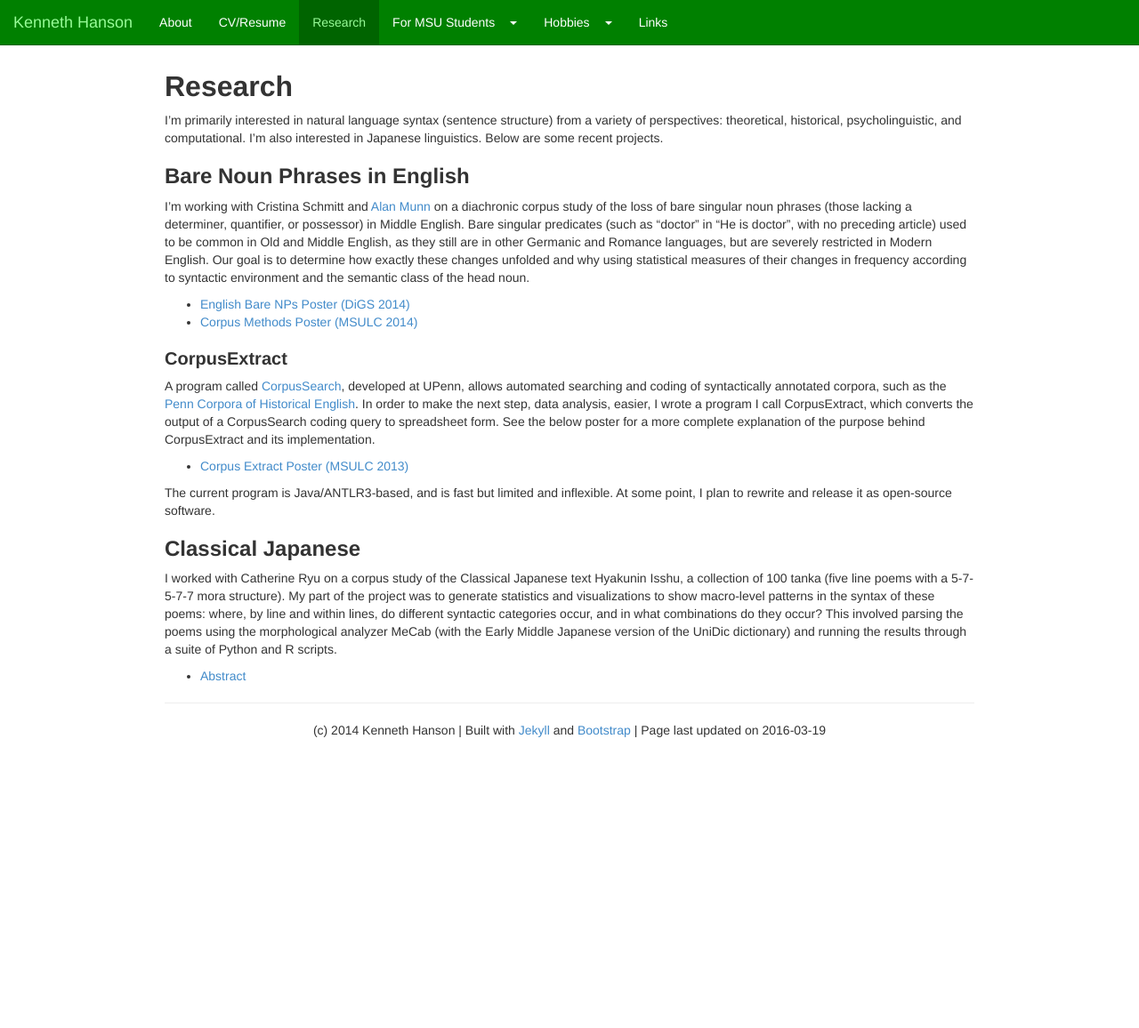
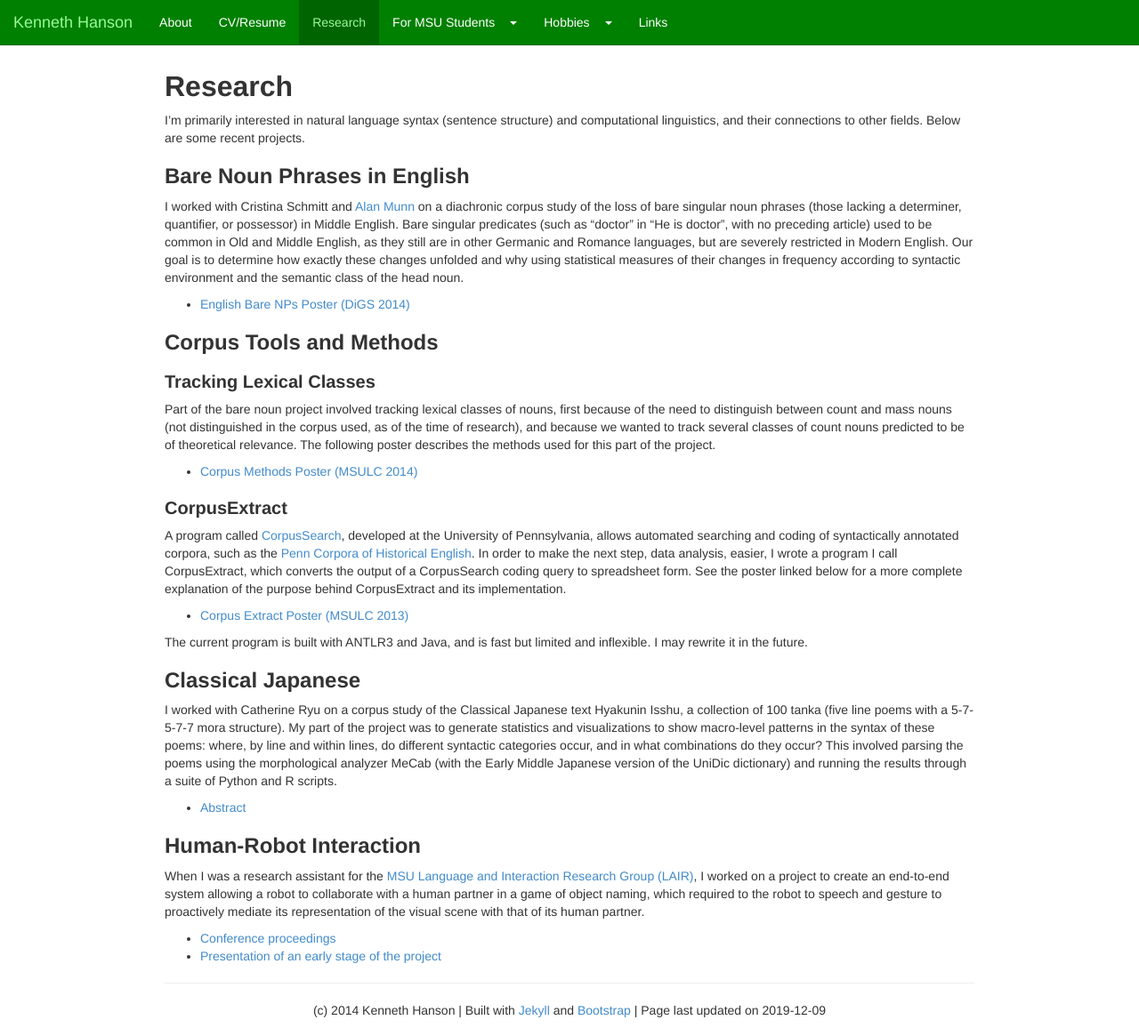
Before and after one commit to khanson679/khanson679.github.io, a Jekyll site: the page built from research.md, in a window 1280 px wide and 1156 px high. Shown: the whole window at 89% size. Built offline with Jekyll 4.4.1, drawn with Linux system fonts in a browser that asks for light colours; nearby versions of some CDN libraries.

Commit message:
Add corpus methods section, subsection for lexical classes, darwin presentation.

```diff
--- a/research.md
+++ b/research.md
@@ -1,29 +1,38 @@
 ---
 title: Research
 layout: default
-date: 2016-03-19
+date: 2019-12-09
 ---
 
-I'm primarily interested in natural language syntax (sentence structure) from a variety of perspectives: theoretical, historical, psycholinguistic, and computational. I'm also interested in Japanese linguistics. Below are some recent projects.
+I'm primarily interested in natural language syntax (sentence structure) and computational linguistics, and their connections to other fields. Below are some recent projects.
 
 
 ## Bare Noun Phrases in English
 
-I'm working with Cristina Schmitt and [Alan Munn][munn] on a diachronic corpus study of the loss of bare singular noun phrases (those lacking a determiner, quantifier, or possessor) in Middle English. Bare singular predicates (such as "doctor" in "He is doctor", with no preceding article) used to be common in Old and Middle English, as they still are in other Germanic and Romance languages, but are severely restricted in Modern English. Our goal is to determine how exactly these changes unfolded and why using statistical measures of their changes in frequency according to syntactic environment and the semantic class of the head noun.
+I worked with Cristina Schmitt and [Alan Munn][munn] on a diachronic corpus study of the loss of bare singular noun phrases (those lacking a determiner, quantifier, or possessor) in Middle English. Bare singular predicates (such as "doctor" in "He is doctor", with no preceding article) used to be common in Old and Middle English, as they still are in other Germanic and Romance languages, but are severely restricted in Modern English. Our goal is to determine how exactly these changes unfolded and why using statistical measures of their changes in frequency according to syntactic environment and the semantic class of the head noun.
 
 * [English Bare NPs Poster (DiGS 2014)](/files/hanson-etal-digs-2014-poster.pdf)
+
+[munn]: http://www.msu.edu/~amunn
+[pche]: http://www.ling.upenn.edu/hist-corpora/
+[cs]: http://corpussearch.sourceforge.net/
+
+
+## Corpus Tools and Methods
+
+### Tracking Lexical Classes
+
+Part of the bare noun project involved tracking lexical classes of nouns, first because of the need to distinguish between count and mass nouns (not distinguished in the corpus used, as of the time of research), and because we wanted to track several classes of count nouns predicted to be of theoretical relevance. The following poster describes the methods used for this part of the project.
+
 * [Corpus Methods Poster (MSULC 2014)](/files/hanson-msulc-2014-poster-corpus-methods.pdf)
-
 
 ### CorpusExtract
 
-A program called [CorpusSearch][cs], developed at UPenn, allows automated searching and coding of syntactically annotated corpora, such as the [Penn Corpora of Historical English][pche]. In order to make the next step, data analysis, easier, I wrote a program I call CorpusExtract, which converts the output of a CorpusSearch coding query to spreadsheet form. See the below poster for a more complete explanation of the purpose behind CorpusExtract and its implementation.
+A program called [CorpusSearch][cs], developed at the University of Pennsylvania, allows automated searching and coding of syntactically annotated corpora, such as the [Penn Corpora of Historical English][pche]. In order to make the next step, data analysis, easier, I wrote a program I call CorpusExtract, which converts the output of a CorpusSearch coding query to spreadsheet form. See the poster linked below for a more complete explanation of the purpose behind CorpusExtract and its implementation.
 
 * [Corpus Extract Poster (MSULC 2013)](/files/corpusextract-poster-2013.pdf)
 
-The current program is Java/ANTLR3-based, and is fast but limited and inflexible. At some point, I plan to rewrite and release it as open-source software.
-
-
+The current program is built with ANTLR3 and Java, and is fast but limited and inflexible. I may rewrite it in the future.
 
 
 ## Classical Japanese
@@ -33,6 +42,11 @@ I worked with Catherine Ryu on a corpus study of the Classical Japanese text  Hy
 * [Abstract](/files/hanson-cjpn-poetry-abstract.pdf)
 
 
-[munn]: http://www.msu.edu/~amunn
-[pche]: http://www.ling.upenn.edu/hist-corpora/
-[cs]: http://corpussearch.sourceforge.net/
+## Human-Robot Interaction
+
+When I was a research assistant for the [MSU Language and Interaction Research Group (LAIR)][lair], I worked on a project to create an end-to-end system allowing a robot to collaborate with a human partner in a game of object naming, which required to the robot to speech and gesture to proactively mediate its representation of the visual scene with that of its human partner.
+
+* [Conference proceedings](http://dx.doi.org/10.1145/2559636.2559677)
+* [Presentation of an early stage of the project](/files/hanson-darwin-presentation-2012.pdf)
+
+[lair]: http://lair.cse.msu.edu/
```
